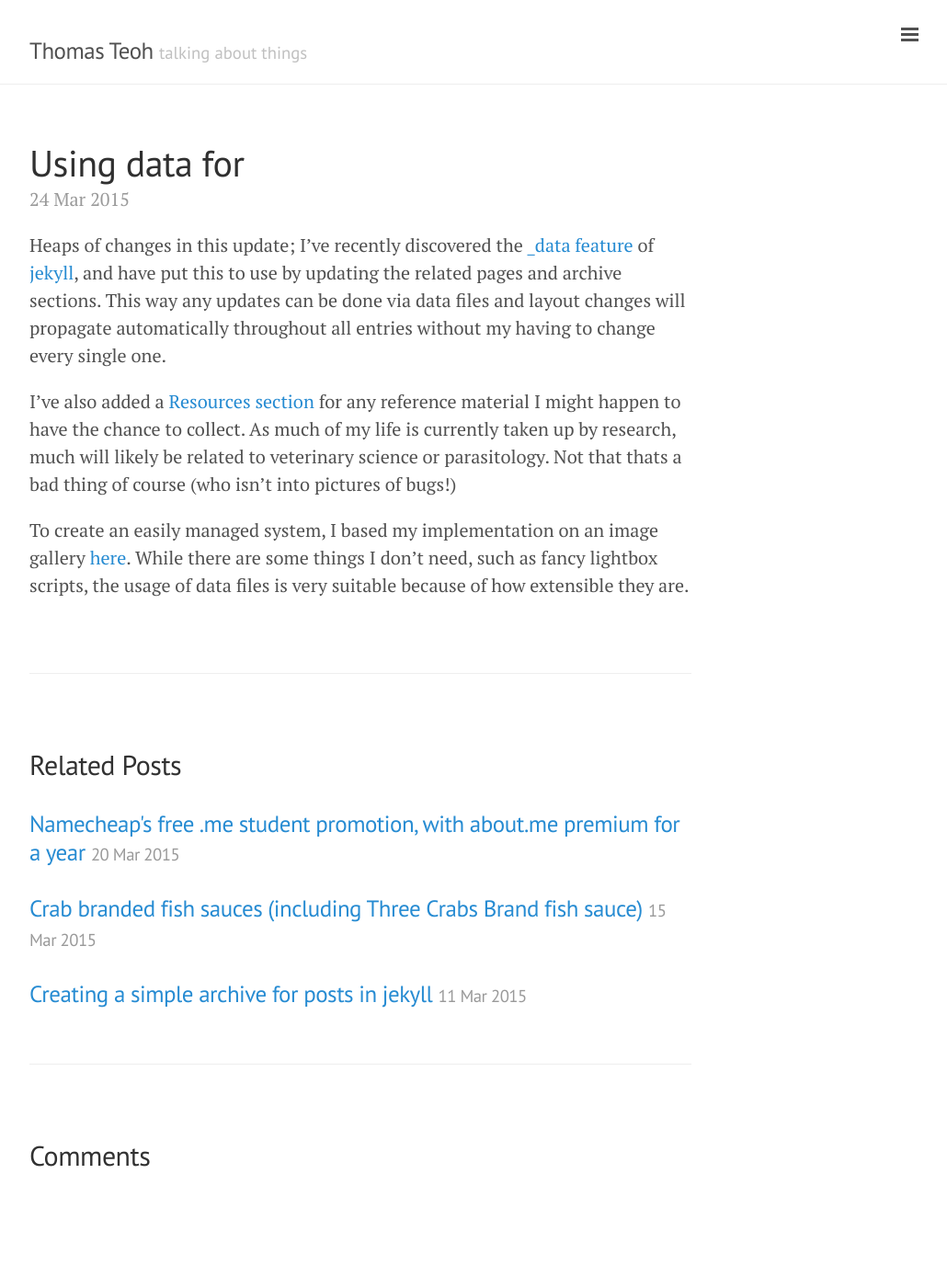
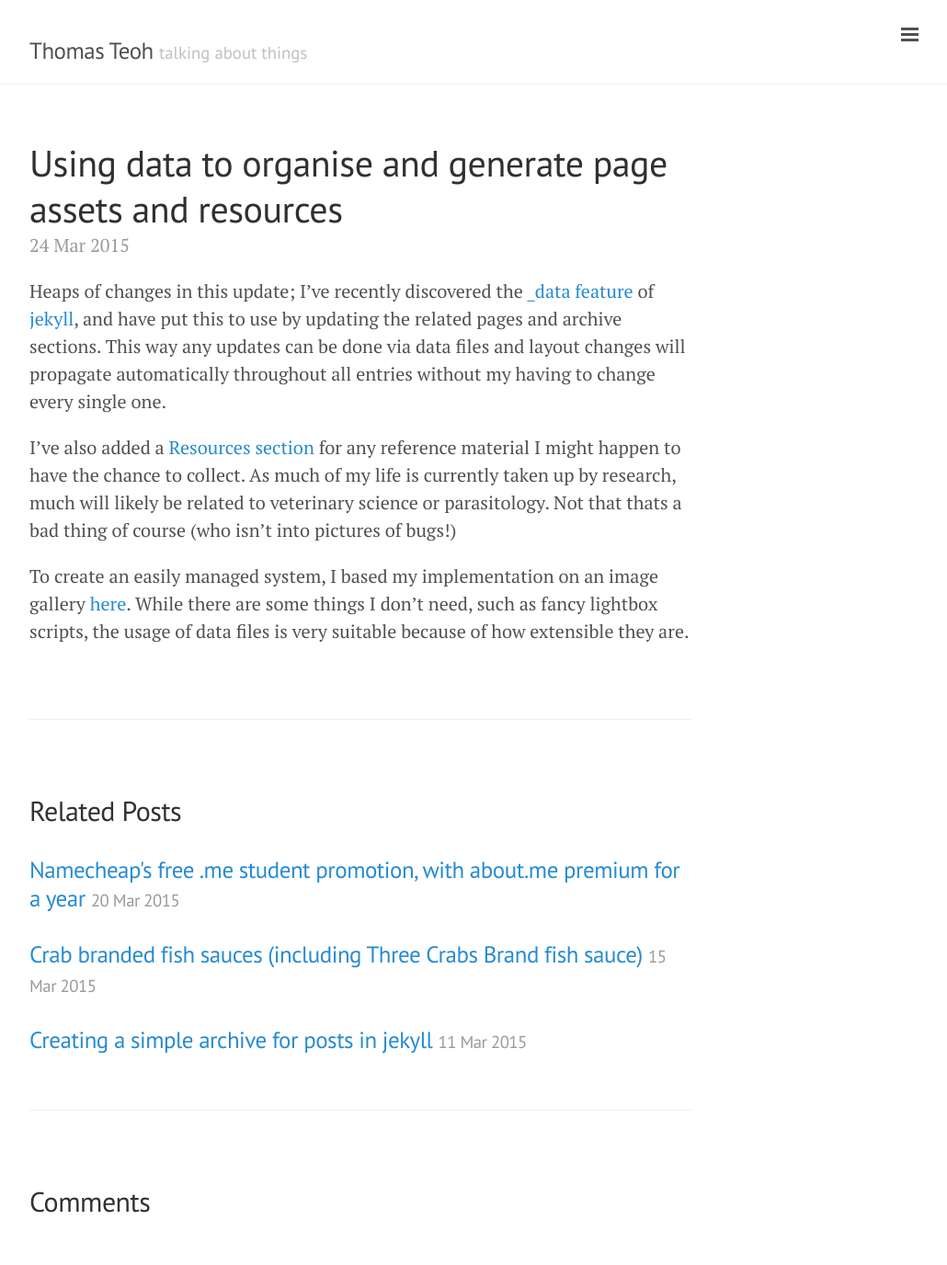
Before and after one commit to thomasteoh/thomasteoh.github.io, a Jekyll site: the page built from _posts/2015-03-24-resources-section.md, in a window 1280 px wide. Shown: the whole page at 92% size, without its empty margins (248-1278 px from the left). Built offline with Jekyll 4.4.1, drawn with Linux system fonts in a browser that asks for light colours; Markdown is read by kramdown in place of the engine named in the settings; comment, search, counter and statistics services are not loaded; before the commit the page ends 1326 px from its top, so only the background shows below that.

Commit message:
edit title of latest post

```diff
--- a/_posts/2015-03-24-resources-section.md
+++ b/_posts/2015-03-24-resources-section.md
@@ -1,6 +1,6 @@
 ---
 layout: post
-title: Using data for
+title: Using data to organise and generate page assets and resources
 comments: true
 category: technology
 ---
```
